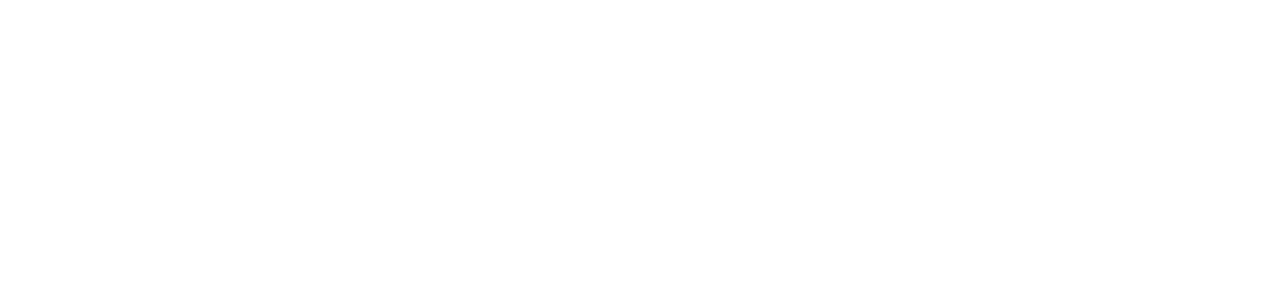
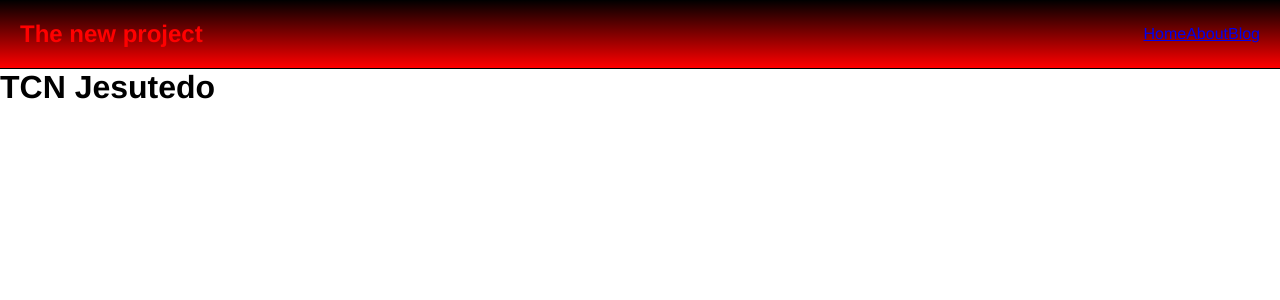
Before and after one commit to adisaelijah2001-png/React-training, a React (Vite) app: page / in a window 1280 px wide. Shown: the top 300 px of the page. Built offline with nearby package versions, Linux system fonts and the light colour scheme.

Commit message:
Added style to my project

```diff
--- a/src/App.jsx
+++ b/src/App.jsx
@@ -1,18 +1,16 @@
-import { useState } from 'react'
-import reactLogo from './assets/react.svg'
-import viteLogo from './assets/vite.svg'
-import heroImg from './assets/hero.png'
 import './App.css'
 import Home from './Home.jsx'
-import Navbar from './navbar.jsx'
+import Navbar from './Navbar.jsx'
 
 function App() {
-  <div className="name">
-    <Navbar/>
-    <div className="content">
-      <Home />
+  return (
+    <div className="name">
+      <Navbar />
+      <div className="content">
+        <Home />
+      </div>
     </div>
-  </div>
+  )
 }
 
 export default App
--- a/src/Navbar.jsx
+++ b/src/Navbar.jsx
@@ -1,6 +1,6 @@
 const Navbar = () => {
     return (
-        <nav className="navber">
+        <nav className="navbar">
             <h1>The new project</h1>
             <div className="links">
                 <a href="#">Home</a>
@@ -8,7 +8,7 @@
                 <a href="#">Blog</a>
             </div>
         </nav>
-     );
+    );
 }
 
 export default Navbar;
--- a/src/index.css
+++ b/src/index.css
@@ -6,10 +6,17 @@
     padding: 0;
 }
 .navbar{
+    background-image: linear-gradient(to top, red 0%, black 100%);
     padding: 20px;
     align-items: center;
     display: flex;
-    max-width: 600px;
     border-bottom: 1px solid black;
     margin: 0 auto;
+    justify-content: space-between;
 }
+.navbar h1{
+    color: red;
+}
+.links{
+    margin-left: auto;
+}
```
